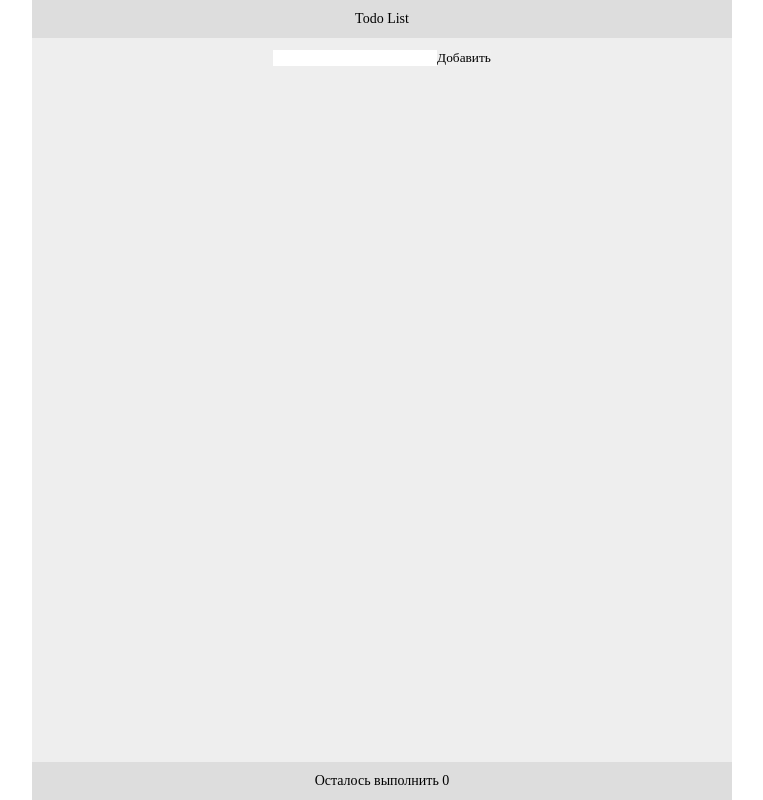
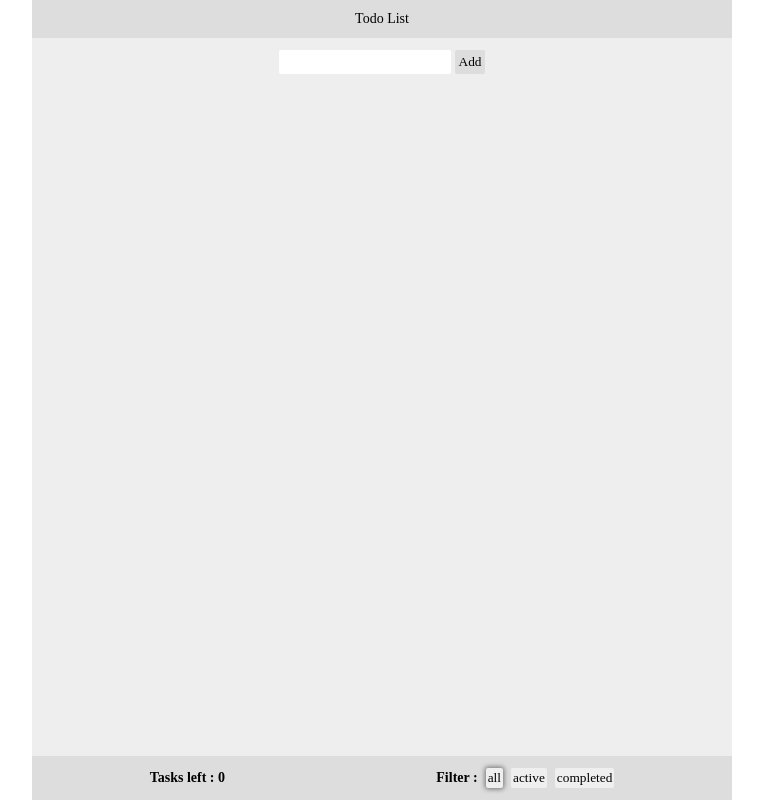
Before and after one commit to RahatLukum73/frontend-bootcamp-2026, a React (Vite) app in the folder week2-react/ToDo/: page / in a window 1280 px wide. Shown: the whole page, without its empty margins (258-1021 px from the left). Built offline with nearby package versions, Linux system fonts and the light colour scheme.

Commit message:
День№ 8. Добавил localStorage, фильтрацию

```diff
--- a/week2-react/ToDo/src/components/App.tsx
+++ b/week2-react/ToDo/src/components/App.tsx
@@ -1,5 +1,5 @@
-import { useState } from 'react'
-import type { Task } from '../types'
+import { useEffect, useState } from 'react'
+import type { Task, Filter } from '../types'
 import { TodoInput } from './TodoInput'
 import { TodoList } from './TodoList'
 import { Footer } from './Footer'
@@ -9,10 +9,15 @@ import { Header } from './Header'
 interface AppContainerProps {
 	className?: string
 }
+
 const AppContainer = ({ className }: AppContainerProps) => {
 
-
-	const [tasks, setTasks] = useState<Task[]>([])
+	const [tasks, setTasks] = useState<Task[]>(() => {
+		const arrTasks = localStorage.getItem('tasks')
+	if(!arrTasks) return []
+		return JSON.parse(arrTasks) as Task[]
+	})
+	const [filter, setFilter] = useState<Filter>('all')
 
 	const addTask = (title: string): void => {
 		if (title.trim() === '') {
@@ -40,12 +45,22 @@ const AppContainer = ({ className }: AppContainerProps) => {
 		)
 	}
 
+	const filteredTasks = tasks.filter((task) => {
+		if(filter === 'all') return task
+		if(filter === 'active') return !task.completed
+		if(filter === 'completed') return task.completed
+	})
+
+	useEffect(() => {
+		localStorage.setItem('tasks', JSON.stringify(tasks))
+	}, [tasks])
+
 	return (
 		<div className={className}>
 			<Header/>
 			<TodoInput onAdd={addTask} />
-			<TodoList tasks={tasks} onDelete={deleteTask} onToggle={toggleTask} />
-			<Footer tasks={tasks} />
+			<TodoList tasks={filteredTasks} onDelete={deleteTask} onToggle={toggleTask} />
+			<Footer tasks={tasks} filter={filter} setFilter={setFilter}/>
 		</div>
 	)
 }
--- /dev/null
+++ b/week2-react/ToDo/src/components/FilterBlock.tsx
@@ -0,0 +1,33 @@
+import styled from "styled-components"
+import type { Filter } from "../types"
+
+interface FilterBlockProps {
+	className?: string
+	setFilter: (value: Filter) => void
+	filter: Filter
+}
+
+const FilterBlockContainer = ({ className, setFilter, filter }: FilterBlockProps) => {
+	return (
+		<div className={className}>
+			Filter :
+			<button onClick={() => {setFilter('all')}} data-active={filter === 'all'}>all</button>
+			<button onClick={() => {setFilter('active')}} data-active={filter === 'active'}>active</button>
+			<button onClick={() => {setFilter('completed')}} data-active={filter === 'completed'}>completed</button>
+		</div>
+	)
+}
+
+export const FilterBlock = styled(FilterBlockContainer)`
+display: flex;
+gap: 8px;
+align-items: center;
+font-weight: 600;
+button {
+	padding: 2px;
+	border-radius: 2px;
+}
+	button[data-active="true"] {
+		box-shadow: 0 0 5px 1px rgba(3,3,3,0.5);
+	}
+`
--- a/week2-react/ToDo/src/components/Footer.tsx
+++ b/week2-react/ToDo/src/components/Footer.tsx
@@ -1,25 +1,33 @@
-import type { Task } from '../types'
+import type { Task, Filter } from '../types'
 import styled from 'styled-components'
+import { FilterBlock } from './FilterBlock'
 
 interface FooterProps {
 	tasks: readonly Task[]
 	className?: string
+	setFilter: (value: Filter) => void
+	filter: Filter
 }
 
-const FooterContainer = ({className, tasks }: FooterProps) => {
+const FooterContainer = ({className, tasks, setFilter, filter }: FooterProps) => {
 	const activeTasks = tasks.filter(el => el.completed === false).length
 	return (
 		<div className={className}>
 			<p className="counter">
-				Осталось выполнить {activeTasks}
+				Tasks left : {activeTasks}
 			</p>
+			<FilterBlock setFilter={setFilter} filter={filter} />
 		</div>
 	)
 }
 
 export const Footer = styled(FooterContainer)`
 	display: flex;
-	justify-content: center;
+	justify-content: space-around;
 	padding: 12px;
 	background: #ddd;
+	p {
+		align-self: center;
+		font-weight: 600;
+	}
 `
--- a/week2-react/ToDo/src/components/TodoInput.tsx
+++ b/week2-react/ToDo/src/components/TodoInput.tsx
@@ -21,7 +21,7 @@ const TodoInputContainer = ({className, onAdd}: TodoInputProps) => {
 			value={title}
 			onChange={(e) => setTitle(e.target.value)}
 			/>
-			<button type='submit'>Добавить</button>
+			<button type='submit'>Add</button>
 		</form>
 	)
 }
@@ -30,4 +30,22 @@ export const TodoInput = styled(TodoInputContainer)`
 	display: flex;
 	justify-content: center;
 	padding: 12px;
+	gap: 4px;
+	input{
+	padding: 4px;
+	border-radius: 2px
+	}
+	input:focus {
+	box-shadow: inset 0 0 5px 0px rgba(3,3,3,0.5);
+	}
+	button {
+	transition: transform 0.1s ease, box-shadow 0.1s ease;
+	padding: 4px;
+	border-radius: 2px;
+	background: #ddd;
+}
+	button:hover {
+	transform: translateY(0.5px);
+	box-shadow: 0 0 5px 1px rgba(3,3,3,0.2);
+	}
 `
--- a/week2-react/ToDo/src/components/TodoItem.tsx
+++ b/week2-react/ToDo/src/components/TodoItem.tsx
@@ -34,7 +34,10 @@ export const TodoItem = styled(TodoItemContainer)`
 	justify-content: space-between;
 	min-width: 400px;
 	max-width: 100vh;
+	padding: 4px;
+	border-bottom: 1px solid #ccc;
 	.text {
+		align-self: center;
 		text-decoration: ${({ task }) => (task.completed ? 'line-through' : 'none')};
 		opacity: ${({ task }) => (task.completed ? 0.5 : 1)};
 		padding: 0 8px;
@@ -42,4 +45,14 @@ export const TodoItem = styled(TodoItemContainer)`
 		overflow: hidden;
 		text-overflow: ellipsis;
 	}
+	button {
+	padding: 4px;
+	border-radius: 2px;
+	background: #ddd;
+	transition: transform 0.1s ease, box-shadow 0.1s ease;
+}
+	button:hover {
+		box-shadow: 0 0 5px 1px rgba(3,3,3,0.2);
+		transform: translateY(0.5px);
+	}
 `
--- a/week2-react/ToDo/src/types/index.ts
+++ b/week2-react/ToDo/src/types/index.ts
@@ -5,3 +5,5 @@ export type Task = {
 	editing: boolean
 	createdAt: string
 }
+
+export type Filter = 'all' | 'active' | 'completed'
```
